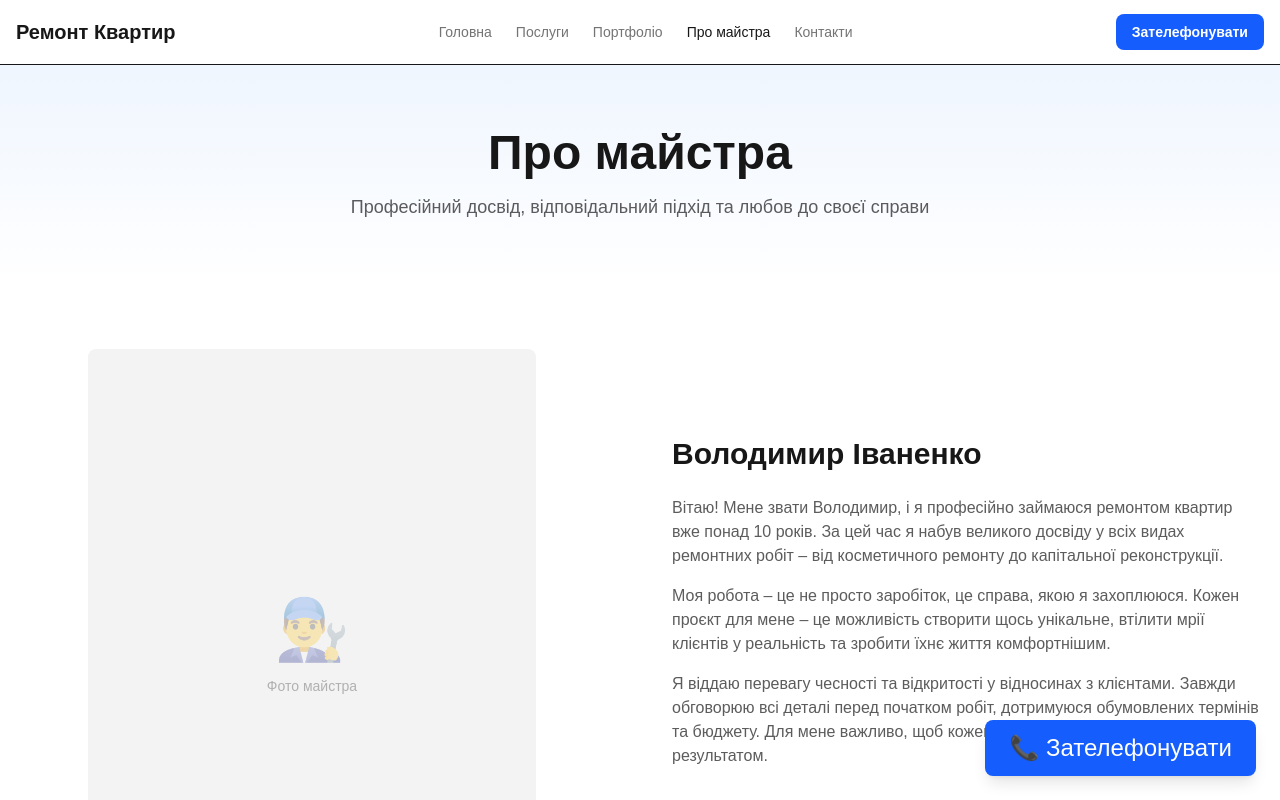
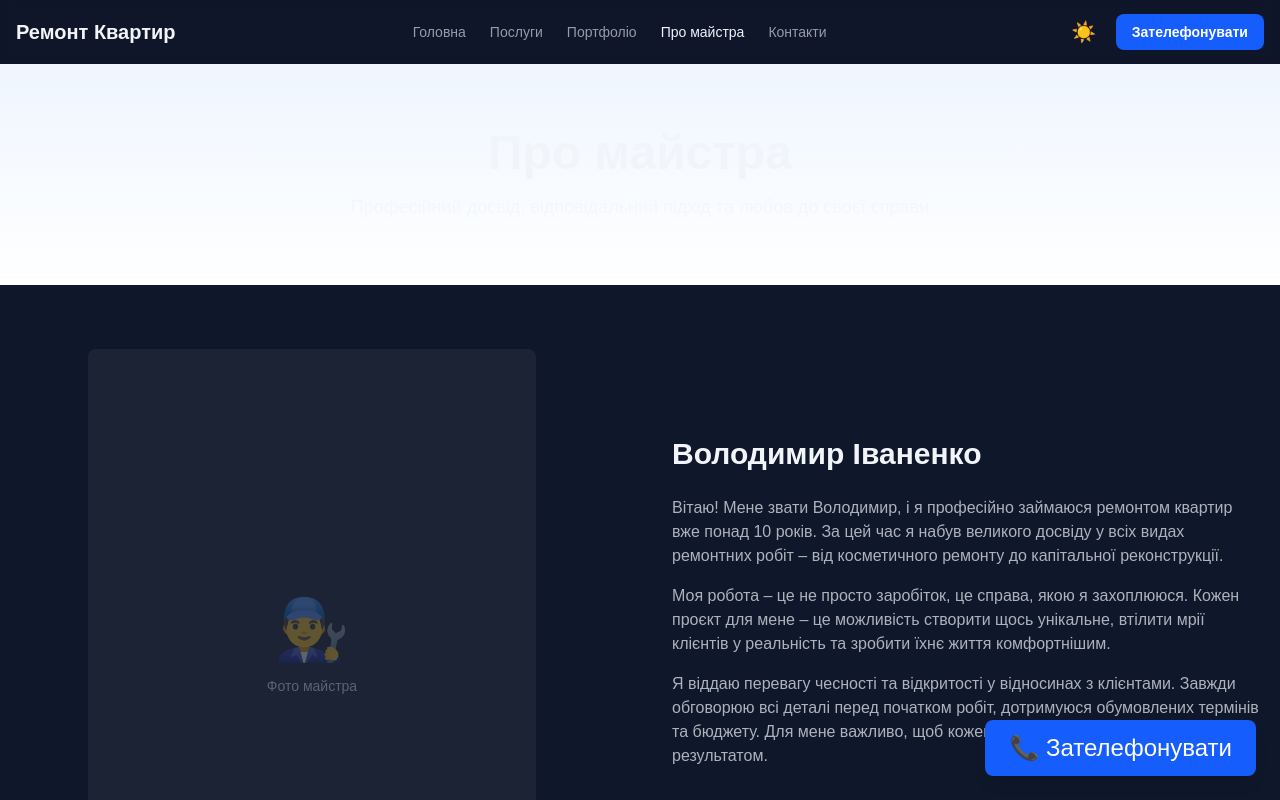
Before and after one commit to nazarPryt/volodia-construction, a Next.js app: page /about in a window 1280 px wide. Shown: the top 800 px of the page. Built offline with nearby package versions, Linux system fonts and the light colour scheme.

Commit message:
feat: add theming light/dark

```diff
--- a/package.json
+++ b/package.json
@@ -14,6 +14,7 @@
   },
   "dependencies": {
     "next": "16.0.1",
+    "next-themes": "0.4.6",
     "react": "19.2.0",
     "react-dom": "19.2.0"
   },
--- a/src/app/globals.css
+++ b/src/app/globals.css
@@ -1,22 +1,91 @@
 @import 'tailwindcss';
 
 :root {
+  /* Light theme colors */
   --background: #ffffff;
-  --foreground: #171717;
+  --background-dark: #f1f5f9;
+  --background-card: #f8fafc;
+  --background-icon: #e0e7ff;
+
+  /* Primary colors */
+  --primary: #6366f1;
+  --primary-hover: #4f46e5;
+  --primary-dark: #4338ca;
+
+  /* Text colors */
+  --foreground: #0f172a;
+  --text-muted: #334155;
+  --text-dim: #64748b;
+
+  /* Accent colors */
+  --accent-blue: #3b82f6;
+  --accent-green: #10b981;
+  --accent-red: #ef4444;
+
+  /* Transitions */
+  transition:
+    background-color 0.3s ease,
+    color 0.3s ease,
+    border-color 0.3s ease;
+}
+
+.dark {
+  /* Dark theme colors  */
+  --background: #0f172a;
+  --background-dark: #020617;
+  --background-card: #1e293b;
+  --background-icon: #334155;
+
+  /* Primary colors  */
+  --primary: #818cf8;
+  --primary-hover: #a5b4fc;
+  --primary-dark: #6366f1;
+
+  /* Text colors  */
+  --foreground: #f1f5f9;
+  --text-muted: #cbd5e1;
+  --text-dim: #94a3b8;
+
+  /* Accent colors remain the same */
+  --accent-blue: #60a5fa;
+  --accent-green: #34d399;
+  --accent-red: #f87171;
 }
 
 @theme inline {
+  /* Background */
   --color-background: var(--background);
+  --color-background-dark: var(--background-dark);
+  --color-background-card: var(--background-card);
+  --color-background-icon: var(--background-icon);
+
+  /* Primary */
+  --color-primary: var(--primary);
+  --color-primary-hover: var(--primary-hover);
+  --color-primary-dark: var(--primary-dark);
+
+  /* Text */
   --color-foreground: var(--foreground);
+  --color-text-muted: var(--text-muted);
+  --color-text-dim: var(--text-dim);
+
+  /* Accents */
+  --color-accent-blue: var(--accent-blue);
+  --color-accent-green: var(--accent-green);
+  --color-accent-red: var(--accent-red);
+
+  /* Fonts */
   --font-sans: var(--font-geist-sans);
   --font-mono: var(--font-geist-mono);
-}
 
-@media (prefers-color-scheme: dark) {
-  :root {
-    --background: #0a0a0a;
-    --foreground: #ededed;
-  }
+  /* Border radius */
+  --radius-card: 1rem;
+  --radius-button: 0.5rem;
+  --radius-icon: 0.75rem;
+
+  /* Spacing */
+  --spacing-section: 5rem;
+  --spacing-card: 2rem;
 }
 
 body {
@@ -25,3 +94,18 @@ body {
   font-family: Arial, Helvetica, sans-serif;
   overflow-x: hidden;
 }
+
+/* Smooth theme transitions for key elements only */
+body,
+header,
+nav,
+main,
+footer,
+section,
+[class*='bg-'],
+[class*='text-'] {
+  transition:
+    background-color 0.2s ease,
+    color 0.2s ease,
+    border-color 0.2s ease;
+}
--- a/src/app/layout.tsx
+++ b/src/app/layout.tsx
@@ -3,6 +3,7 @@ import { Geist, Geist_Mono } from 'next/font/google'
 import './globals.css'
 import Header from '@/components/Header'
 import Footer from '@/components/Footer'
+import { ThemeProvider } from '@/components/ThemeProvider'
 
 const geistSans = Geist({
   variable: '--font-geist-sans',
@@ -26,11 +27,13 @@ export default function RootLayout({
   children: React.ReactNode
 }>) {
   return (
-    <html lang="uk">
+    <html lang="uk" suppressHydrationWarning>
       <body className={`${geistSans.variable} ${geistMono.variable} antialiased`}>
-        <Header />
-        <main className="min-h-screen">{children}</main>
-        <Footer />
+        <ThemeProvider>
+          <Header />
+          <main className="min-h-screen">{children}</main>
+          <Footer />
+        </ThemeProvider>
       </body>
     </html>
   )
--- a/src/components/Header.tsx
+++ b/src/components/Header.tsx
@@ -6,6 +6,7 @@ import { useState, useEffect, useRef } from 'react'
 import { PATH } from '@/config/PATH'
 import { CONTACT_INFO } from '@/config/contacts'
 import { NAVIGATION } from '@/config/navigation'
+import ThemeToggle from '@/components/ThemeToggle'
 
 export default function Header() {
   const pathname = usePathname()
@@ -66,6 +67,11 @@ export default function Header() {
             ))}
           </ul>
 
+          {/* Right side actions */}
+          <div className="flex items-center gap-3">
+            {/* Theme Toggle */}
+            <ThemeToggle />
+
             {/* CTA Button */}
             <a
               href={`tel:${CONTACT_INFO.PHONE.NUMBER}`}
@@ -97,6 +103,7 @@ export default function Header() {
                 }`}
               />
             </button>
+          </div>
         </nav>
       </header>
 
--- /dev/null
+++ b/src/components/ThemeProvider.tsx
@@ -0,0 +1,16 @@
+'use client'
+
+import { ThemeProvider as NextThemesProvider } from 'next-themes'
+import { type ReactNode } from 'react'
+
+interface ThemeProviderProps {
+  children: ReactNode
+}
+
+export function ThemeProvider({ children }: ThemeProviderProps) {
+  return (
+    <NextThemesProvider attribute="class" defaultTheme="dark" enableSystem>
+      {children}
+    </NextThemesProvider>
+  )
+}
--- /dev/null
+++ b/src/components/ThemeToggle.tsx
@@ -0,0 +1,36 @@
+'use client'
+
+import { useTheme } from 'next-themes'
+import { useEffect, useState } from 'react'
+
+export default function ThemeToggle() {
+  const [mounted, setMounted] = useState(false)
+  const { theme, setTheme } = useTheme()
+
+  // Avoid hydration mismatch
+  useEffect(() => {
+    // eslint-disable-next-line react-hooks/set-state-in-effect
+    setMounted(true)
+  }, [])
+
+  if (!mounted) {
+    return (
+      <button
+        className="hover:bg-background-card flex h-10 w-10 items-center justify-center rounded-[--radius-button] transition-colors"
+        aria-label="Toggle theme"
+      >
+        <span className="text-xl">🌓</span>
+      </button>
+    )
+  }
+
+  return (
+    <button
+      onClick={() => setTheme(theme === 'dark' ? 'light' : 'dark')}
+      className="hover:bg-background-card flex h-10 w-10 items-center justify-center rounded-[--radius-button] transition-colors"
+      aria-label={`Switch to ${theme === 'dark' ? 'light' : 'dark'} mode`}
+    >
+      {theme === 'dark' ? <span className="text-xl">☀️</span> : <span className="text-xl">🌙</span>}
+    </button>
+  )
+}
```
Also changed, not shown: 1 other file (tests, documents, lock files or other folders). Lines whose indentation alone changed are shown as unchanged.
